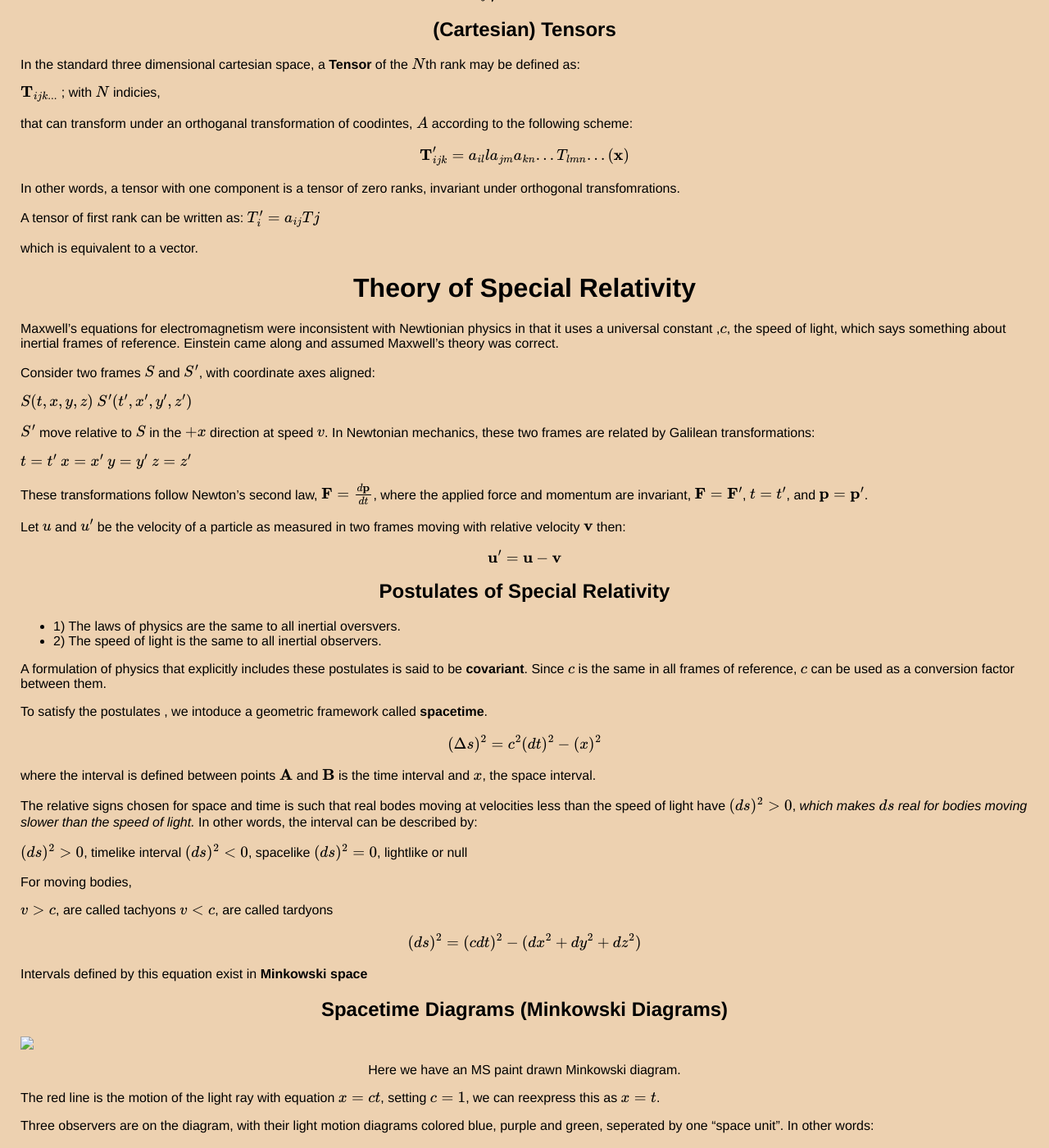
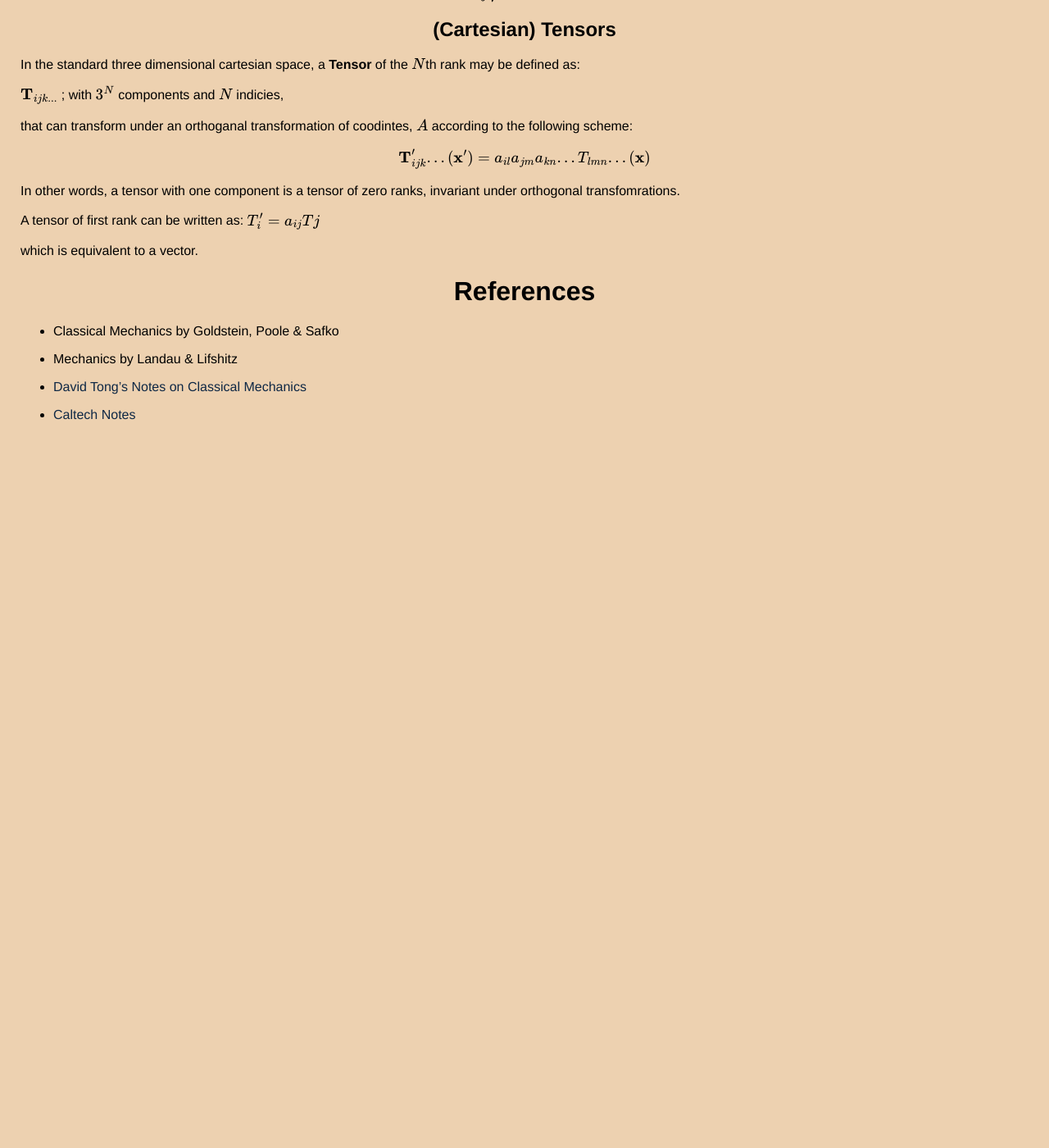
Before and after one commit to thaihangchung7/thaihangchung7.github.io, a Jekyll site: the page built from _notes/classical2.md, in a window 1280 px wide and 1400 px high, scrolled down 16175 px. Shown: the whole window at 82% size. Built offline with Jekyll 4.4.1, drawn with Linux system fonts in a browser that asks for light colours; formulas are drawn with MathJax 3; after the commit the page ends 16715 px from its top, so only the background shows below that; some of the changed text lies outside the part shown.

Commit message:
Adding minkowski figure, seperating special relativity from classical mechanics

```diff
--- a/_notes/classical2.md
+++ b/_notes/classical2.md
@@ -721,115 +721,17 @@
 
 In the standard three dimensional cartesian space, a **Tensor** of the $$N$$th rank may be defined as:
 
-$$\vec{T}_{ijk...}  $$ ; with $$N$$ indicies,
+$$\vec{T}_{ijk...}  $$ ; with $$ 3^{N}$$ components and $$N$$ indicies,
 
 that can transform under an orthoganal transformation of coodintes, $$ A $$ according to the following scheme:
 
-$$ \vec{T}'_{ijk} = a_{il} l a_{jm} a_{kn}...  T_{lmn}...(\vec{x}) $$
+$$ \vec{T}'_{ijk}...(\v{x}') = a_{il}  a_{jm} a_{kn}...  T_{lmn}...(\vec{x}) $$
 
 In other words, a tensor with one component is a tensor of zero ranks, invariant under orthogonal transfomrations.
 
 A tensor of first rank can be written as: $$ T_{i}' = a_{ij} T{j} $$
 
 which is equivalent to a vector.
-
-# Theory of Special Relativity
-
-Maxwell's equations for electromagnetism were inconsistent with Newtionian physics in that it uses a universal constant ,$$c$$, the speed of light, which says something about inertial frames of reference. Einstein came along and assumed Maxwell's theory was correct.
-
-Consider two frames $$S$$ and $$S'$$, with coordinate axes aligned:
-
-$$ S (t,x,y,z) $$
-$$ S' (t',x',y',z') $$
-
-$$S'$$ move relative to $$S$$ in the $$+x$$ direction at speed $$v$$. In Newtonian mechanics, these two frames are related by Galilean transformations:
-
-$$t=t'$$
-$$x=x'$$
-$$y=y'$$
-$$z=z'$$
-
-These transformations follow Newton's second law, $$\v{F} = \frac{d\v{p}}{dt} $$, where the applied force and momentum are invariant, $$\v{F} = \v{F}' $$, $$t = t'$$, and $$ \v{p} = \v{p}'$$.
-
-Let $$u$$ and $$u'$$ be the velocity of a particle as measured in two frames moving with relative velocity $$\v{v}$$ then:
-
-$$ \v{u}' = \v{u} - \v{v} $$
-
-## Postulates of Special Relativity
-
-+ 1) The laws of physics are the same to all inertial oversvers.
-+ 2) The speed of light is the same to all inertial observers.
-
-A formulation of physics that explicitly includes these postulates is said to be **covariant**. Since $$c$$ is the same in all frames of reference, $$c$$ can be used as a conversion factor between them.
-
-To satisfy the postulates , we intoduce a geometric framework called **spacetime**.
-
-$$(\Delta s)^{2} = c^{2} (dt)^{2} - (x)^{2}$$
-
-where the interval is defined between points $$\v{A}$$ and $$\v{B}$$ is the time interval and $$x$$, the space interval.
-
-The relative signs chosen for space and time is such that real bodes moving at velocities less than the speed of light have $$(ds)^{2} > 0$$, *which makes $$ds$$ real for bodies moving slower than the speed of light.* In other words, the interval can be described by:
-
-$$ (ds)^{2} > 0 $$, timelike interval
-$$ (ds)^{2} < 0 $$, spacelike
-$$ (ds)^{2} = 0 $$, lightlike or null
-
-For moving bodies,
-
-$$ v > c $$, are called tachyons
-$$ v < c $$, are called tardyons
-
-
-$$(ds)^{2} = (cdt)^{2} - (dx^{2} + dy^{2} + dz^{2}) $$
-
-Intervals defined by this equation exist in **Minkowski space**
-
-## Spacetime Diagrams (Minkowski Diagrams)
-
-<img src="/assets/xtdiagram.png" class=center>
-<center>Here we have an MS paint drawn Minkowski diagram.</center>
-
-The red line is the motion of the light ray with equation $$x=ct$$, setting $$ c = 1 $$, we can reexpress this as $$x=t$$.
-
-Three observers are on the diagram, with their light motion diagrams colored blue, purple and green, seperated by one "space unit". In other words:
-
-blue: $$ x = vt $$
-
-purple: $$ x= vt + 1$$
-
-green: $$ x = vt + 2 $$.
-
-The blue observer and the stationary observer both agree that their clocks are $$ t=0 $$ at the origin.
-The scenerio here is to find $$ t=0 $$ for the purple observer, where does green have to send out their light signal such that the signal arrives at the same time as purple recieving blue's signal?
-
-Line $$\v{ab}$$ denotes the light signal between purple and green. Notice that the $$\v{ab}$$ is sent out such that it is perpendicular to the light ray and point $$b$$ occurs above what the stationary observer calls $$t=0$$, we'll denote this time as $$ t' = 0 $$.
-
-So to remind us of the scenerio again: Obeservers blue and green are sending out a light signal to the central obersver, purple. The light signal arrived at the central observer at the "same instant of time". The excersize here is to figure out the coodinates of point $$b$$, since it is synchronous to the origin.
-
-Since point $$a$$ lies on $$x=vt + 1 $$ and $$ x = t$$ we can write two equations as a function of $$v$$:
-
-$$ t = \f{1}{1-v}$$
-
-$$ x = \f{1}{1-v}$$
-
-To find the equations for line $$\v{ab}$$, that line can be written in terms of $$x$$ and $$t$$ as:
-
-$$ x + t = \f{1}{1-v} + \f{1}{1-v} = \f{2}{1-v} $$
-
-Now one more step... find the intersection of line $$\v{ab}$$ with $$x = vt + 2 $$. We can simply rearrange this equation yields:
-
-$$ x + t = \f{2}{1-v} $$
-
-$$ x - vt = 2 $$
-
-Solving these two equations simultaneously:
-
-$$ t ( 1 + v) = \f{2}{1-v} - \f{2(1-v)}{1-v} = \f{2}{1-v} $$
-
-Solving for $$t$$:
-
-$$ t = \f{2v}{(1-v)(1+v)} = \f{2v}{(1-v^2)} $$
-
 
 # References
 
```
Also changed, not shown: _notes/sr.md (added, +200 -0 lines), assets/xtdiagram.png (added).
